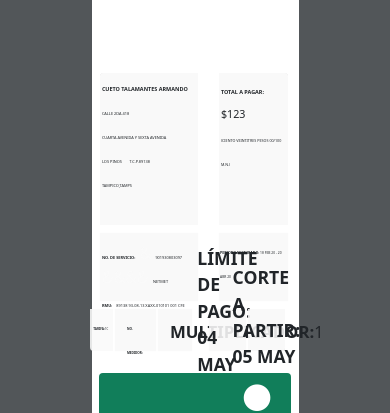
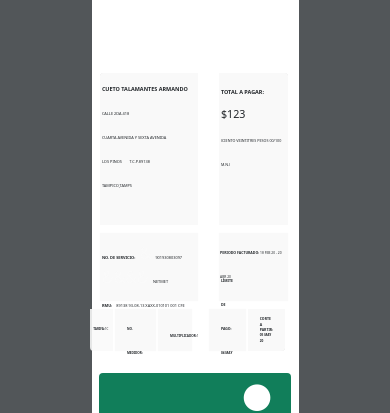
Before and after one commit to VeganLettuce123/reciboCFE, a plain HTML site: page index.html in a window 390 px wide. Shown: the part 102-515 px from the top of the page. Drawn offline with nearby package versions, Linux system fonts and the light colour scheme.

Commit message:
fin responsividad contenido A

```diff
--- a/index.html
+++ b/index.html
@@ -114,7 +114,7 @@
             </div>
             <div id="txtB5_3" class="col-4">
                 <p>
-                    <b style="font-size: 1.05rem;">MULTIPLICADOR:</b><span style="font-size: 16px;">1</span>
+                    <b class="multiplicador">MULTIPLICADOR:</b><span class="n_multiplicador">1</span>
                 </p>
             </div>
 
@@ -124,12 +124,12 @@
         <div class="row"><!--row A-->
             <div id="txtB6_1" class="col-5">
                 <p>
-                    <b style="font-size: 1.1rem;">LÍMITE DE PAGO: <span style="font-size: 1.09rem">04 MAY 20</span></b>
+                    <b class="limite_pago">LÍMITE DE PAGO: <span class="fecha_limite">04 MAY 20</span></b>
                 </p>
             </div> <!--Fin col-7-->
 
             <div id="txtB6_2" class="col-5">
-                    <b style="font-size: 1.1rem;">CORTE A PARTIR: <span style="font-size: 1.09rem;">05 MAY 20</span></b>
+                    <b class="corte_pago">CORTE A PARTIR: <span class="fecha_corte">05 MAY 20</span></b>
             </div>
 
         </div><!--Fin row A-->
--- a/recibo_estilos.css
+++ b/recibo_estilos.css
@@ -57,7 +57,7 @@ body{
 }
 
 #txtB5_1 .tarifa_n{
-    font-size: clamp(0.05vw , 0.7vw, 1.2vw);
+    font-size: clamp(0.05vw , 0.75vw, 1.2vw);
 }
 
 #txtB5_2 .medidor{
@@ -65,9 +65,34 @@ body{
 }
 
 #txtB5_2 .num_medidor{
-    color:red;
-    font-size: clamp(0.05vw , 0.7vw, 1.2vw);
+    font-size: clamp(0.05vw , 0.75vw, 1.2vw);
 }
+
+#txtB5_3 .multiplicador{
+    font-size: clamp(0.2vw , 0.8vw, 1.5vw);
+}
+#txtB5_3 .n_multiplicador{
+
+    font-size: clamp(0.05vw , 0.75vw, 1.2vw);
+}
+
+#txtB6_1 .limite_pago{
+
+    font-size: clamp(0.2vw , 0.9vw, 1.4vw);
+}
+
+#txtB6_1 .fecha_limite{
+    font-size: clamp(0.15vw , 0.82vw, 1.35vw);
+}
+
+#txtB6_2 .corte_pago{
+    font-size: clamp(0.2vw , 0.9vw, 1.4vw);
+}
+
+#txtB6_2 .fecha_corte{
+    font-size: clamp(0.15vw , 0.82vw, 1.35vw);
+}
+
 
 
 
```
